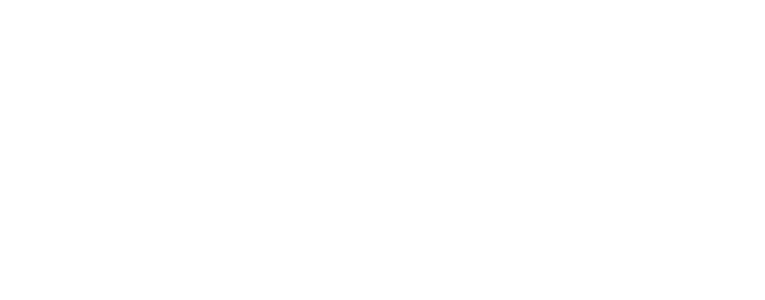
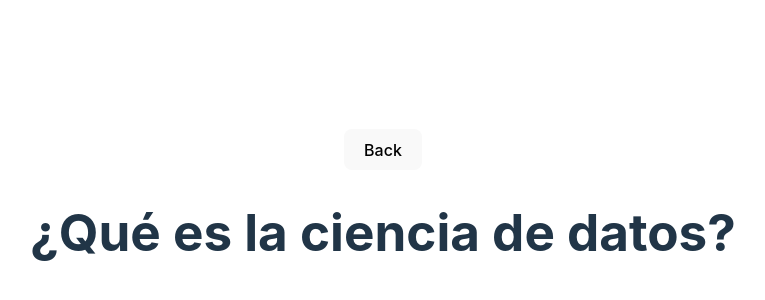
Before and after one commit to EricWithC04/frontend-pruebas-proyecto-final, a React (Vite) app: page /theme/1 in a window 1280 px wide. Before the commit this address had no page. Shown: the part 188-488 px from the top of the page, without its empty margins (257-1022 px from the left). Built offline with nearby package versions, Linux system fonts and the light colour scheme.

Commit message:
feat: page of theme details

```diff
--- a/src/App.tsx
+++ b/src/App.tsx
@@ -9,7 +9,7 @@
       <BrowserRouter>
         <Routes>
           <Route path="/" element={<MainPage />} />
-          <Route path="/example" element={<ThemePage />} />
+          <Route path="/theme/:idTheme" element={<ThemePage />} />
         </Routes>
       </BrowserRouter>
     </>
--- a/src/components/MainPage/MainPage.tsx
+++ b/src/components/MainPage/MainPage.tsx
@@ -1,9 +1,11 @@
 import { useState } from 'react'
+import { useNavigate } from 'react-router-dom'
 import pythonIcon from '../../assets/python.png'
 import csvIcon from '../../assets/csv.png'
 import algorithmIcon from '../../assets/algorithm.png'
 import mlIcon from '../../assets/machine-learning.png'
 import UnitCard from '../UnitCard/UnitCard'
+import allThemesPerUnit from '../../data/themesPerUnit'
 
 type UnitData = {
     icon: string
@@ -39,42 +41,9 @@
     },
 ]
 
-const allThemesPerUnit: any = {
-    "python": [
-        "¿Qué es la ciencia de datos?",
-        "¿Qué es Python?",
-        "Sintaxis, semántica y reglas de Python.",
-        "Debugging en Python.",
-        "Entornos virtuales y librerías de python.",
-        "Desarrollo de pensamiento algorítmico mediante actividades prácticas",
-        "Introducción a la librería NumPy de Python.",
-    ],
-    "csv": [
-        "Limpieza y estructura de los datos.",
-        "Obtención de datos a partir de archivos CSV.",
-        "Obtención de datos a partir de bases de datos SQL.",
-        "Introducción a Pandas para ciencia de datos.",
-        "Introducción a Matplotlib para gráficos estadísticos.",
-    ],
-    "algorithm": [
-        "¿Qué es “Optimizar” un algoritmo?",
-        "¿Qué es la complejidad algorítmica?",
-        "Algoritmos más utilizados.",
-        "Introducción al análisis algorítmico.",
-        "Introducción a la notación asintótica.",
-        "Iteración de soluciones aplicando pensamiento algorítmico optimizado.",
-    ],
-    "ml": [
-        "Fundamentales del Aprendizaje Automático.",
-        "Preprocesamiento de Datos para Aprendizaje Automático.",
-        "Modelos Básicos de Aprendizaje Automático.",
-        "Evaluación de Modelos de Aprendizaje Automático",
-        "Aplicaciones Prácticas del Aprendizaje Automático",
-        "Herramientas y Librerías de Aprendizaje Automático en Python",
-    ]
-}
+const MainPage = () => {
 
-const MainPage = () => {
+    const navigate = useNavigate()
 
     const [expandedThemes, setExpandedThemes] = useState(false)
     const [unit, setUnit] = useState('python')
@@ -98,9 +67,12 @@
             </div>
             <div className='theme-container'>
                 {
-                    allThemesPerUnit.hasOwnProperty(unit) ? allThemesPerUnit[unit].map((data: string) => (
-                        <div className={`theme-item ${expandedThemes ? 'expanded' : ''}`}>
-                            <p>{data}</p>
+                    allThemesPerUnit.hasOwnProperty(unit) ? allThemesPerUnit[unit].map((data: any) => (
+                        <div
+                            className={`theme-item ${expandedThemes ? 'expanded' : ''}`}
+                            onClick={() => navigate(`/theme/${data.id}`)}
+                        >
+                            <p>{data.title}</p>
                         </div>
                     )) : null
                 }
--- a/src/components/ThemePage/ThemePage.tsx
+++ b/src/components/ThemePage/ThemePage.tsx
@@ -1,9 +1,35 @@
-import React from 'react'
+import { useState, useEffect } from 'react'
+import { useParams, useNavigate } from 'react-router-dom'
+import allThemesPerUnit from '../../data/themesPerUnit'
 
 const ThemePage = () => {
-    return (
-        <div>ThemePage</div>
-    )
+
+    const { idTheme } = useParams()
+
+    const navigate = useNavigate()
+
+    const [details, setDetails] = useState('')
+
+    useEffect(() => {
+        Object.keys(allThemesPerUnit).forEach((unit: any) => {
+            allThemesPerUnit[unit].forEach((theme: any) => {
+                if (theme.id == idTheme) setDetails(theme.title)
+            })
+        })
+    }, [])
+
+    if (details.length) {
+        return (
+            <div>
+                <button onClick={() => navigate(-1)}>Back</button>
+                <h1>{details}</h1>
+            </div>
+        )
+    } else {
+        return (
+            <div>{idTheme}</div>
+        )
+    }
 }
 
 export default ThemePage
--- /dev/null
+++ b/src/data/themesPerUnit.ts
@@ -0,0 +1,36 @@
+const allThemesPerUnit: any = {
+    "python": [
+        { id: 1, title: "¿Qué es la ciencia de datos?"},
+        { id: 2, title: "¿Qué es Python?"},
+        { id: 3, title: "Sintaxis, semántica y reglas de Python."},
+        { id: 4, title: "Debugging en Python."},
+        { id: 5, title: "Entornos virtuales y librerías de python."},
+        { id: 6, title: "Desarrollo de pensamiento algorítmico mediante actividades prácticas"},
+        { id: 7, title: "Introducción a la librería NumPy de Python."},
+    ],
+    "csv": [
+        { id: 8, title: "Limpieza y estructura de los datos."},
+        { id: 9, title: "Obtención de datos a partir de archivos CSV."},
+        { id: 10, title: "Obtención de datos a partir de bases de datos SQL."},
+        { id: 11, title: "Introducción a Pandas para ciencia de datos."},
+        { id: 12, title: "Introducción a Matplotlib para gráficos estadísticos."},
+    ],
+    "algorithm": [
+        { id: 13, title: "¿Qué es “Optimizar” un algoritmo?"},
+        { id: 14, title: "¿Qué es la complejidad algorítmica?"},
+        { id: 15, title: "Algoritmos más utilizados."},
+        { id: 16, title: "Introducción al análisis algorítmico."},
+        { id: 17, title: "Introducción a la notación asintótica."},
+        { id: 18, title: "Iteración de soluciones aplicando pensamiento algorítmico optimizado."},
+    ],
+    "ml": [
+        { id: 19, title: "Fundamentales del Aprendizaje Automático."},
+        { id: 20, title: "Preprocesamiento de Datos para Aprendizaje Automático."},
+        { id: 21, title: "Modelos Básicos de Aprendizaje Automático."},
+        { id: 22, title: "Evaluación de Modelos de Aprendizaje Automático"},
+        { id: 23, title: "Aplicaciones Prácticas del Aprendizaje Automático"},
+        { id: 24, title: "Herramientas y Librerías de Aprendizaje Automático en Python"},
+    ]
+}
+
+export default allThemesPerUnit
```
Also changed, not shown: src/types.d.ts (added).
